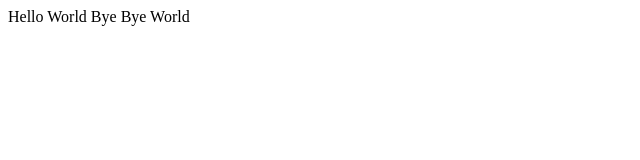
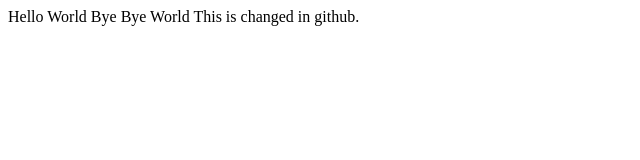
Before and after one commit to poudyalbishwas/biswas, a plain HTML site: page index.html in a window 1280 px wide. Shown: the whole page, without its empty margins (0-640 px from the left). Drawn offline with Linux system fonts and the light colour scheme.

Commit message:
Update index.html

```diff
--- a/index.html
+++ b/index.html
@@ -7,6 +7,7 @@
 <body>
 Hello World
   Bye Bye World
+  This is changed in github.
 
 </body>
 
```
